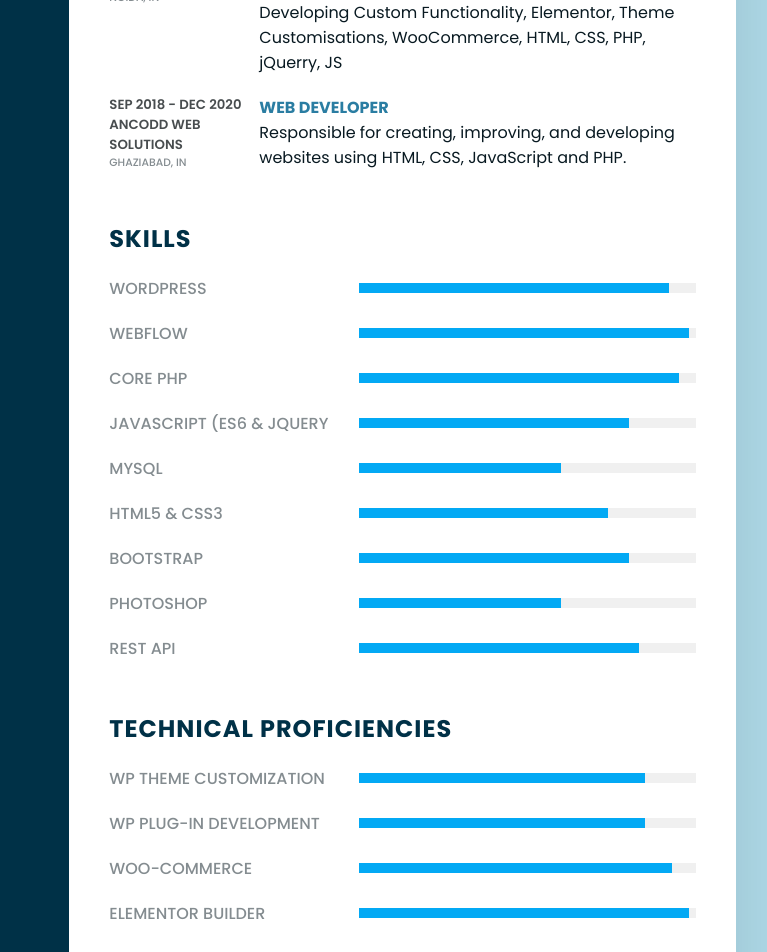
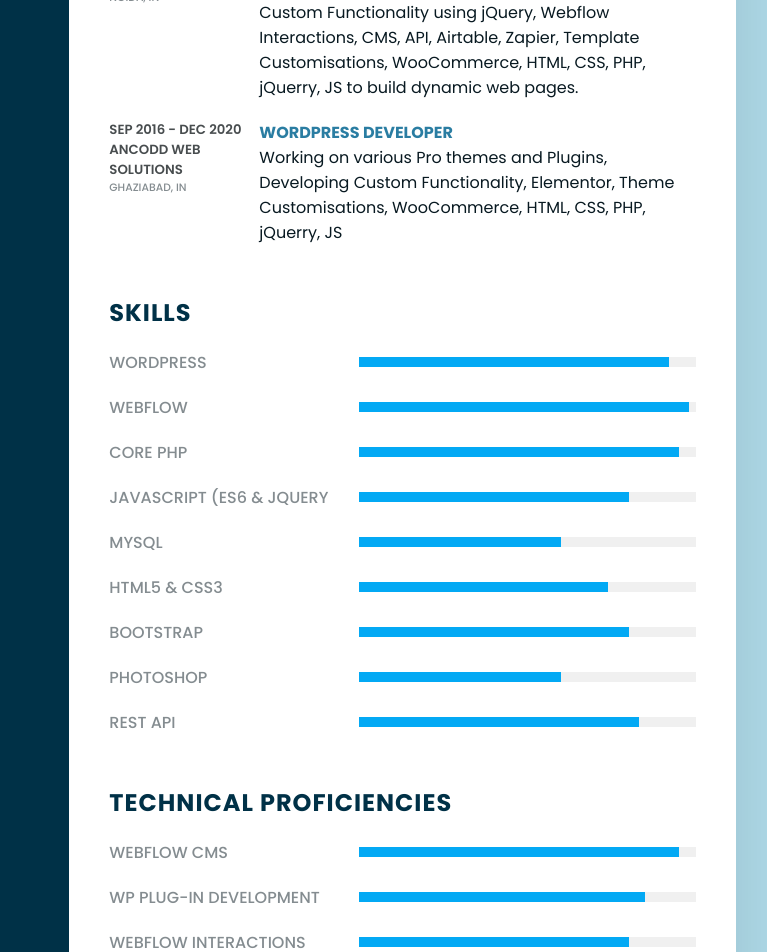
Before and after one commit to krishnawp/resume, a plain HTML site: page index.html in a window 1280 px wide. Shown: the part 660-1612 px from the top of the page, 404-1171 px from the left. Drawn offline with Linux system fonts and the light colour scheme.

Commit message:
Webflow Developer index.html

```diff
--- a/index.html
+++ b/index.html
@@ -439,7 +439,7 @@
     <div class="right_Side">
         <div class="about my-name">
             <h2 class="title3">Krishna Kant</h2>
-            <h2 class="title2 designation">Wordpress Developer</h2>
+            <h2 class="title2 designation">Webflow Developer</h2>
         </div>
         <div class="about">
             <h2 class="title2">Profile</h2>
@@ -454,20 +454,20 @@
                     <h6>NOIDA, IN</h6>
                 </div>
                 <div class="text">
-                    <h4>Wordpress Developer</h4>
-                    <p>Working on various Pro themes and Plugins, Developing Custom Functionality, Elementor, Theme Customisations, WooCommerce, HTML, CSS, PHP, jQuerry, JS</p>
+                    <h4>Webflow Developer</h4>
+                    <p>Working on various Plugins, Integrations, Developing Custom Functionality using jQuery, Webflow Interactions, CMS, API, Airtable, Zapier, Template Customisations, WooCommerce, HTML, CSS, PHP, jQuerry, JS to build dynamic web pages.</p>
                 </div>
             </div>
 
             <div class="box">
                 <div class="year_company">
-                    <h5>SEP 2018 - DEC 2020</h5>
+                    <h5>SEP 2016 - DEC 2020</h5>
                     <h5>ANCODD WEB SOLUTIONS</h5>
                     <h6>GHAZIABAD, IN</h6>
                 </div>
                 <div class="text">
-                    <h4>WEB DEVELOPER</h4>
-                    <p>Responsible for creating, improving, and developing websites using HTML, CSS, JavaScript and PHP.</p>
+                    <h4>Wordpress Developer</h4>
+                    <p>Working on various Pro themes and Plugins, Developing Custom Functionality, Elementor, Theme Customisations, WooCommerce, HTML, CSS, PHP, jQuerry, JS</p>
                 </div>
             </div>
 
@@ -533,9 +533,9 @@
         <div class="about skills">
             <h2 class="title2">TECHNICAL PROFICIENCIES</h2>
             <div class="box">
-                <h4>WP Theme Customization</h4>
+                <h4>Webflow CMS</h4>
                 <div class="percent">
-                    <div data-knowledge="WP Theme Customization" style="width: 85%;"></div>
+                    <div data-knowledge="Webflow CMS & Interactions" style="width: 95%;"></div>
                 </div>
             </div>
             <div class="box">
@@ -545,13 +545,13 @@
                 </div>
             </div>
             <div class="box">
-                <h4>WOO-COMMERCE</h4>
+                <h4>Webflow Interactions</h4>
                 <div class="percent">
-                    <div data-knowledge="WOO-COMMERCE" style="width: 93%;"></div>
+                    <div data-knowledge="WOO-COMMERCE" style="width: 80%;"></div>
                 </div>
             </div>
             <div class="box">
-                <h4>Elementor Builder</h4>
+                <h4>FinSweet</h4>
                 <div class="percent">
                     <div data-knowledge="Elementor" style="width: 98%;"></div>
                 </div>
```
